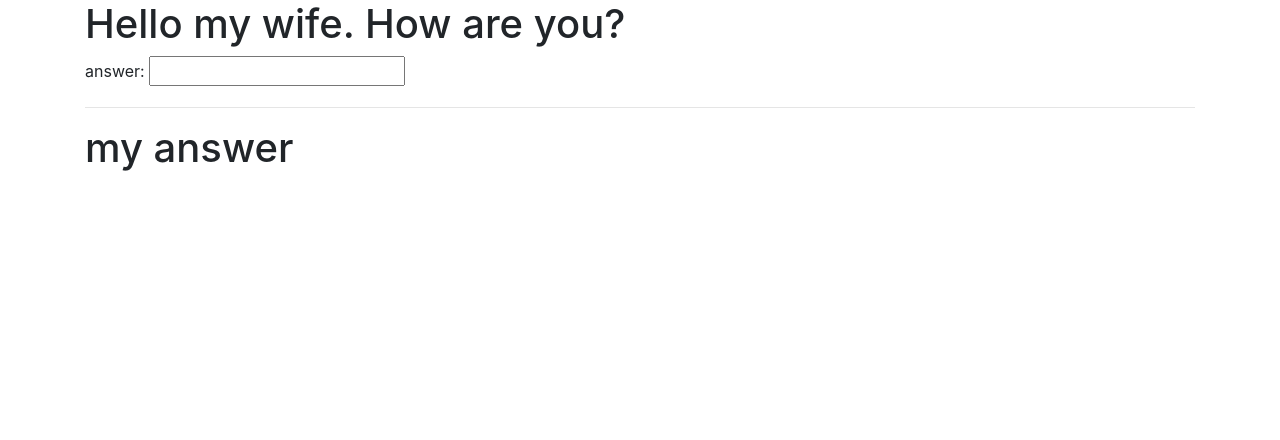
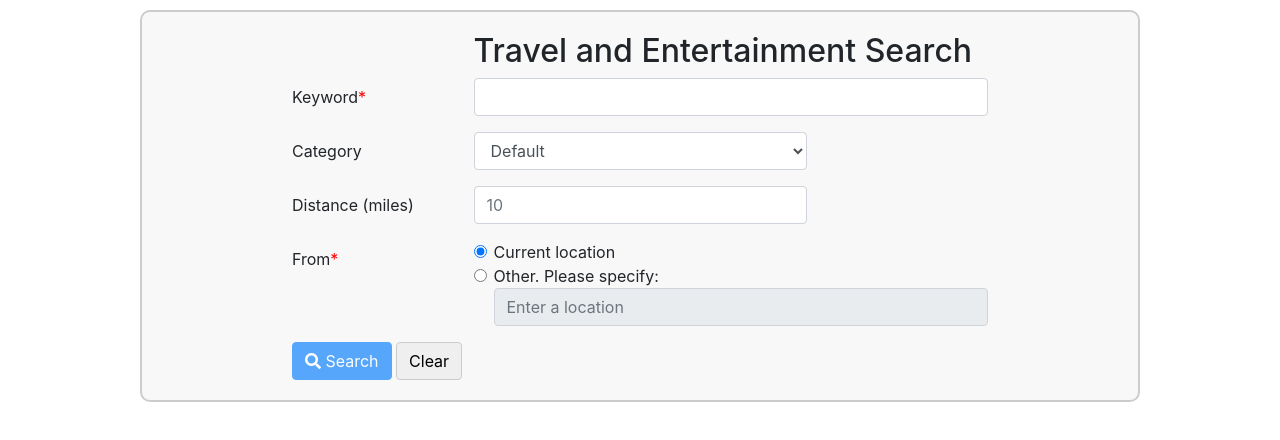
Before and after one commit to qwegssg/Travel-and-Entertainment-Search-V2.0, a plain HTML site: page project/index.html in a window 1280 px wide. Drawn offline with nearby package versions, Linux system fonts and the light colour scheme.

Commit message:
Create search form

```diff
--- a/project/app.js
+++ b/project/app.js
@@ -1,11 +1,6 @@
 // define an angular module named myApp
 var myApp = angular.module("myApp", []);
-// create a controller for the module named mainController
-myApp.controller("mainController", ["$scope", "$timeout", function($scope, $timeout) {
-    $scope.name = "girlfriend";
-    $timeout(function() {
-        $scope.name = "my wife";
-    }, 3000);
-    $scope.answer1 = '';
-    // $scope.lowercasehandle =
+// create a controller for the module
+myApp.controller("formController", ["$scope", function($scope) {
+    $scope.keyword = "";
 }]);
--- a/project/index.html
+++ b/project/index.html
@@ -2,26 +2,67 @@
 <html ng-app="myApp">
 <head>
     <title>Travel and Entertainment Search</title>
+    <link rel="stylesheet" type="text/css" href="main.css">
+</head>
+<body>
+
+    <form name="searchForm" ng-controller="formController">
+        <div class="row">
+            <span class="col-sm-3"></span>
+            <h2 class="col-sm-9">Travel and Entertainment Search</h2>
+        </div>
+        <div class="form-group row">
+            <label for="keyword" class="col-sm-3 col-form-label">Keyword<span id="star">*</span></label>
+            <div class="col-sm-9">
+                <input id="keyword" class="form-control" type="text" name="keyword" ng-model="keyword" required>
+           <!--      <div ng-show="searchForm.keyword.$invalid"> -->
+                    <div style="color:red" ng-show="searchForm.keyword.$invalid && searchForm.keyword.$touched">Please enter a keyword.</div>
+       <!--          </div> -->
+            </div>
+        </div>
+        <div class="form-group row">
+            <label for="category" class="col-sm-3 col-form-label">Category</label>
+            <div class="col-sm-6">
+                <select id="category" class="form-control" name="category">
+                <option value="">Default</option>
+                <option value="">Airport</option>
+                </select>
+            </div>
+        </div>
+        <div class="form-group row">
+            <label for="distance" class="col-sm-3 col-form-label">Distance (miles)</label>
+            <div class="col-sm-6">
+                <input id="distance" class="form-control" type="text" name="distance" placeholder="10">
+            </div>
+        </div>
+        <div class="form-group row">
+            <label for="from" class="col-sm-3 col-form-label">From<span id="star">*</span></label>
+            <div id="from" class="col-sm-9">
+                <div class="form-check">
+                    <input id="here" class="form-check-input" type="radio" name="location" checked>
+                    <label for="here" class="form-check-label">Current location</label>
+                </div>
+                <div class="form-check">
+                    <input id="not_here" class="form-check-input" type="radio" name="location">
+                    <label for="not_here" class="form-check-label">Other. Please specify:</label>
+                    <input id="otherLocation" class="form-control" type="text" placeholder="Enter a location" disabled>
+                </div>
+            </div>
+        </div>
+
+      <button id="search" class="btn btn-primary" type="button" ng-disabled="searchForm.keyword.$invalid"><i class="fas fa-search"></i> Search</button>
+      <button id="clear" class="btn" type="button">Clear</button>
+    </form>
+
+
 
     <!-- load bootstrap via CDN -->
     <link rel="stylesheet" href="https://maxcdn.bootstrapcdn.com/bootstrap/4.0.0/css/bootstrap.min.css">
+    <!-- load Font Awesome via CDN -->
+    <link rel="stylesheet" href="https://use.fontawesome.com/releases/v5.0.8/css/solid.css" integrity="sha384-v2Tw72dyUXeU3y4aM2Y0tBJQkGfplr39mxZqlTBDUZAb9BGoC40+rdFCG0m10lXk" crossorigin="anonymous">
+    <link rel="stylesheet" href="https://use.fontawesome.com/releases/v5.0.8/css/fontawesome.css" integrity="sha384-q3jl8XQu1OpdLgGFvNRnPdj5VIlCvgsDQTQB6owSOHWlAurxul7f+JpUOVdAiJ5P" crossorigin="anonymous">
     <!-- load angular via CDN -->
     <script src="https://ajax.googleapis.com/ajax/libs/angularjs/1.6.9/angular.min.js"></script>
     <script src="app.js"></script>
-</head>
-<body>
-
-    <div class="container" ng-controller="mainController">
-
-        <div >
-            <h1>Hello {{name + ". How are you?"}}</h1>
-            <label for="answer">answer: </label>
-            <input type="text" id="answer" ng-model="answer1">
-        </div>
-        <hr>
-        <h1>my answer {{answer1}}</h1>
-
-    </div>
-
 </body>
 </html>
--- /dev/null
+++ b/project/main.css
@@ -0,0 +1,17 @@
+form {
+    margin: 10px auto;
+    width: 1000px;
+    padding: 20px 150px;
+    border: 2px solid #cccccc;
+    border-radius: 10px;
+    background-color: #f8f8f8;
+
+}
+
+#star {
+    color: red;
+}
+
+#clear {
+    border: 1px solid #cccccc;
+}
```
